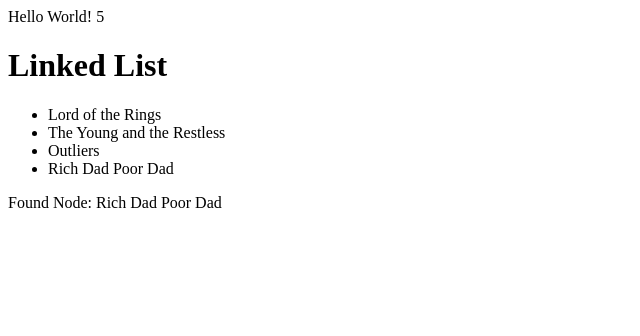
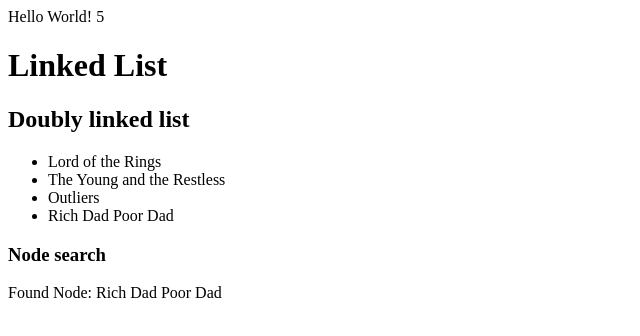
Before and after one commit to pbrianmackey/data-structures, an Angular app: page / in a window 1280 px wide. Shown: the top 336 px of the page, without its empty margins (0-640 px from the left). Built offline with nearby package versions, Linux system fonts and the light colour scheme.

Commit message:
update html

```diff
--- a/src/app/linked-list/linked-list.component.html
+++ b/src/app/linked-list/linked-list.component.html
@@ -1,6 +1,9 @@
 <h1>Linked List</h1>
+
+<h2>Doubly linked list</h2>
 <ul>
   <li *ngFor="let item of outputOfLinkedList">{{ item.title }}</li>
 </ul>
 
+<h3>Node search</h3>
 <div>Found Node: {{ outputOfFoundNode?.data?.title }}</div>
```
